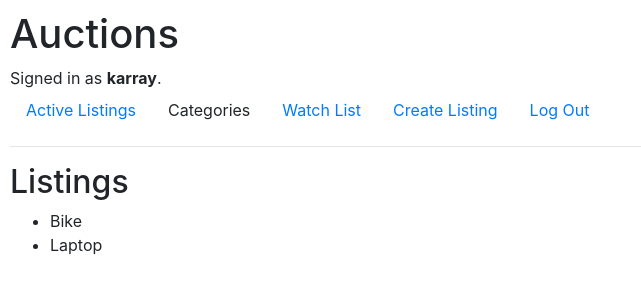
After one commit to mariamkarray/CS50-Web, a Django app: page /watchlist/2 in a window 1280 px wide. The commit adds this page. Shown: the top 300 px of the page, without its empty margins (0-641 px from the left). Run offline with Django 3.2, Linux system fonts and the light colour scheme; a user stored in the database is signed in; data comes from the database, SQL or seed files in the repository; both versions use the stored data as it was after the commit; parts of the project's set-up code (start-up, migrations or seed data) failed here and were passed over; some libraries are stand-ins or nearby versions.

Commit message:
basic bid system and adding to watchlist

```diff
--- a/commerce/auctions/admin.py
+++ b/commerce/auctions/admin.py
@@ -1,6 +1,6 @@
 from django.contrib import admin
-from .models import AuctionListing, Bids, Comments
+from .models import AuctionListing, Bids, Comments, User
 # Register your models here.
 admin.site.register(AuctionListing)
 admin.site.register(Bids)
-admin.site.register(Comments)
+admin.site.register(User)
--- a/commerce/auctions/models.py
+++ b/commerce/auctions/models.py
@@ -1,19 +1,22 @@
 from distutils.command import upload
+from django.contrib.postgres.fields import ArrayField
 from django.contrib.auth.models import AbstractUser
 from django.db import models
 
-
-class User(AbstractUser):
-    pass
-
 class AuctionListing(models.Model):
     title = models.CharField(max_length=64)
-    description = models.CharField(max_length=120)
+    description = models.CharField(max_length=1000)
     bid = models.IntegerField()
     image =  models.ImageField(null=True, blank=True, upload_to="images/")
+    numBids = models.IntegerField()
 
     def __str__(self):
         return self.title
+
+class User(AbstractUser):
+   listings = models.ManyToManyField(AuctionListing, blank=True, related_name="users")
+   def __str__(self):
+        return self.username
 
 class Bids(models.Model):
     pass
--- a/commerce/auctions/templates/auctions/layout.html
+++ b/commerce/auctions/templates/auctions/layout.html
@@ -25,7 +25,7 @@
                     <a class="nav-link"> Categories</a>
                 </li>
                 <li class="nav-item">
-                    <a class="nav-link"> Watch List </a>
+                    <a class="nav-link" href="{% url 'watchlist' user.id %}"> Watch List </a>
                 </li>
                 <li class="nav-item">
                     <a class="nav-link" href="{% url 'listing' %}"> Create Listing </a>
--- a/commerce/auctions/templates/auctions/listing.html
+++ b/commerce/auctions/templates/auctions/listing.html
@@ -10,7 +10,7 @@
 <form action= "" method = "POST" enctype="multipart/form-data">
     {% csrf_token %}
     {{ form.as_p }}
-    <input type ="submit" value="upload" class = "btn btn-secondary">
+    <input type ="submit" value="Save" class = "btn btn-dark">
 </form>
 {% endif %}
 {% endblock %}
--- /dev/null
+++ b/commerce/auctions/templates/auctions/watchlist.html
@@ -0,0 +1,11 @@
+{% extends "auctions/layout.html" %}
+{% block body %}
+<h2> Listings </h2>
+<ul>
+    {% for listing in listings %}
+        <li>{{ listing }}</li>
+    {% empty %}
+    <div style="font-size: larger;">Your watchlist is empty.</div>
+    {% endfor %}
+</ul>
+{% endblock %}
--- a/commerce/auctions/urls.py
+++ b/commerce/auctions/urls.py
@@ -7,5 +7,8 @@ urlpatterns = [
     path("login", views.login_view, name="login"),
     path("logout", views.logout_view, name="logout"),
     path("register", views.register, name="register"),
-    path("listing", views.listing, name="listing")
+    path("listing", views.listing, name="listing"),
+    path("listing/<listing_id>", views.listing_page, name="listing-page"),
+    path("watchlist/<user_id>", views.watchlist, name="watchlist"),
+    path("add_to_watch_list/<listing_id>", views.addToWatchlist, name="addToWatchlist")
 ]
--- a/commerce/auctions/views.py
+++ b/commerce/auctions/views.py
@@ -7,14 +7,17 @@ from django.http import HttpResponse, HttpResponseRedirect
 from django.shortcuts import render
 from django.urls import reverse
 from django import forms
+from django.contrib.auth.decorators import login_required
 from django.forms import ModelForm
 import auctions
 from .models import User, AuctionListing
+from django.contrib import messages
+from django.contrib.auth.decorators import login_required
 
 class ListingForm(ModelForm):
     class Meta:
         model = AuctionListing
-        fields = "__all__"
+        fields = ('title', 'description', 'bid', 'image')
         labels = {
             'title': '',
             'description': '',
@@ -24,14 +27,16 @@ class ListingForm(ModelForm):
         widgets = {
             'title': forms.TextInput(attrs={'class':'form-control', 'placeholder':'Title'}),
             'description': forms.TextInput(attrs={'class':'form-control', 'placeholder':'Description'}),
-            'bid': forms.NumberInput(attrs={'class':'form-control', 'placeholder':'Starting Bid'})
+            'bid': forms.NumberInput(attrs={'class':'form-control', 'placeholder':'Bid'})
         }
+
+class BidForm(forms.Form):
+    bid = forms.IntegerField(widget=forms.NumberInput(attrs={'class':'form-control', 'placeholder':'Bid'}))
 
 def index(request):
     return render(request, "auctions/index.html", {
         "listings" : AuctionListing.objects.all()
     })
-
 def login_view(request):
 
     if request.method == "POST":
@@ -40,7 +45,6 @@ def login_view(request):
         username = request.POST["username"]
         password = request.POST["password"]
         user = authenticate(request, username=username, password=password)
-
         # Check if authentication successful
         if user is not None:
             login(request, user)
@@ -84,6 +88,7 @@ def register(request):
     else:
         return render(request, "auctions/register.html")
 
+@login_required(login_url="auctions:login")
 def listing(request):
     # variable fot tracking if the form was submitted or not
     submitted = False
@@ -105,3 +110,43 @@ def listing(request):
         "form" : form,
         'submitted' : submitted
     })
+def listing_page(request, listing_id):
+    listing = AuctionListing.objects.get(pk=listing_id)
+    form = BidForm(request.POST)
+    # userID = User.objects.get(pk=int(request.GET["userID"]))
+    if request.method == "POST":
+        if form.is_valid():
+            bid = form.cleaned_data["bid"]
+            if bid < listing.bid:
+                messages.error(request,"The bid must be at least as large as the starting bid, and must be greater than any other bids that have been placed!")
+                return render(request, "auctions/listing-page.html", {
+                    "listing" : listing,
+                    "form": form
+                })
+            else:
+                listing.numBids+=1
+                listing.bid = bid
+                listing.save()
+    return render(request, "auctions/listing-page.html", {
+        "listing" : listing,
+        "form": form
+    })
+
+@login_required
+def watchlist(request,  user_id):
+    user = User.objects.get(pk=user_id)
+    return render(request, "auctions/watchlist.html", {
+        "user" : user,
+        "listings": user.listings.all()
+    })
+
+def addToWatchlist(request, listing_id):
+    currentUser = request.user
+    listing = AuctionListing.objects.get(pk=listing_id)
+    user = User.objects.get(pk=currentUser.id)
+    user.listings.add(listing)
+    user.save()
+    return render(request, "auctions/watchlist.html", {
+        "user" : user,
+        "listings": user.listings.all()
+    })
```
Also changed, not shown: commerce/auctions/templates/auctions/index.html (+8 -5 lines), commerce/auctions/templates/auctions/listing-page.html (added, +32 -0 lines), commerce/auctions/migrations/0007_alter_auctionlisting_description.py (added), commerce/auctions/migrations/0008_auctionlisting_bids.py (added), commerce/auctions/migrations/0009_remove_auctionlisting_bids.py (added), commerce/auctions/migrations/0010_auctionlisting_bids_list.py (added), commerce/auctions/migrations/0011_remove_auctionlisting_bids_list_and_more.py (added), commerce/auctions/migrations/0012_user_listings.py (added), commerce/auctions/migrations/0013_alter_user_listings.py (added), commerce/db.sqlite3, commerce/media/images/images.jpg (added), commerce/media/images/images_Da3Fsdz.jpg (added), commerce/media/images/images_dGkJVC4.jpg (added).
